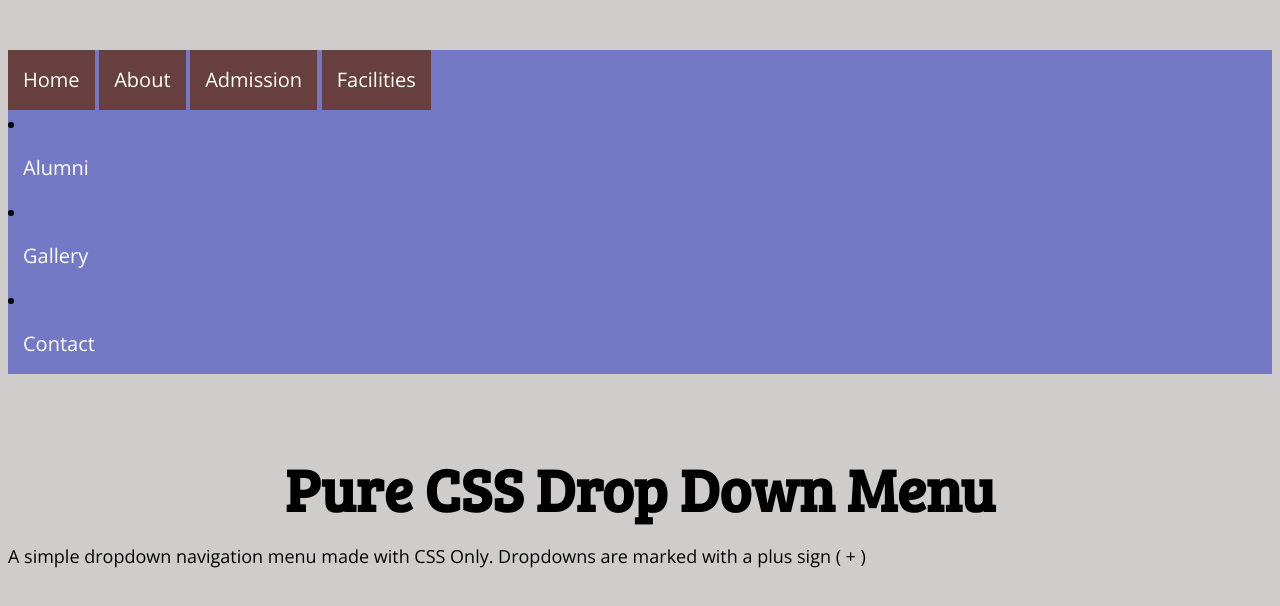
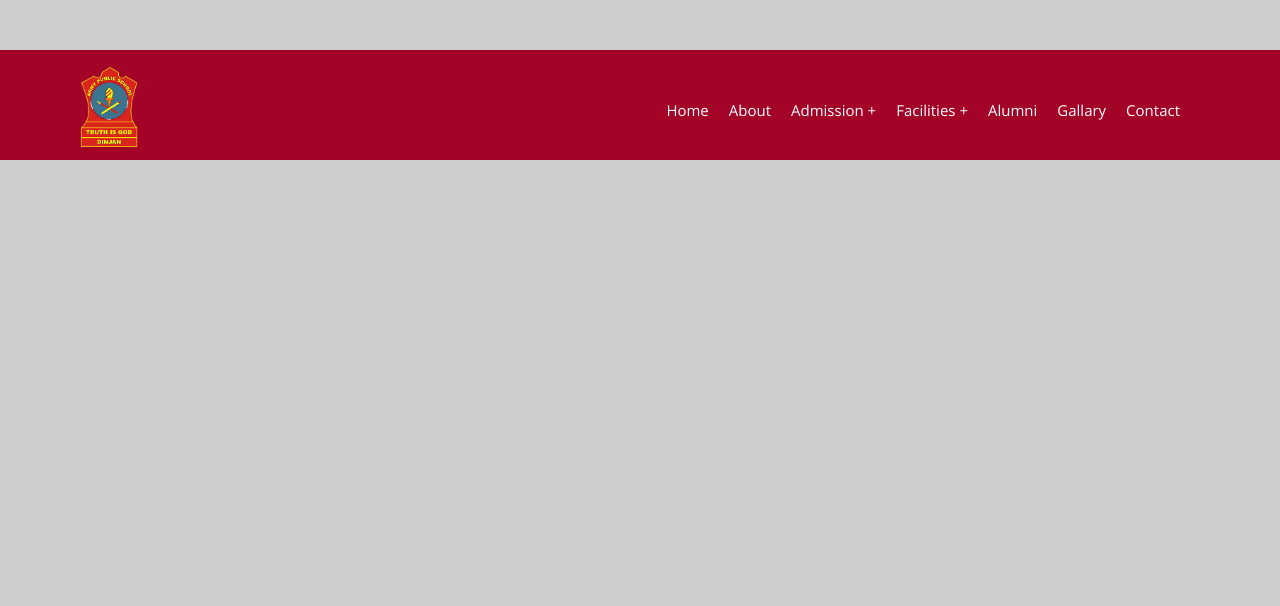
Before and after one commit to sheetal95/dropdown, a plain HTML site: page index.html in a window 1280 px wide. Drawn offline with nearby package versions, Linux system fonts and the light colour scheme.

Commit message:
modify dropdown

```diff
--- a/index.html
+++ b/index.html
@@ -1,21 +1,64 @@
 <!DOCTYPE html>
 <html lang="en">
+
 <head>
     <meta charset="UTF-8">
     <meta http-equiv="X-UA-Compatible" content="IE=edge">
     <meta name="viewport" content="width=device-width, initial-scale=1.0">
-    <title>Document</title>
+    <title>navbar-dropdown</title>
     <link rel="stylesheet" href="style.css">
 </head>
+
 <body>
+    <section class="navigation">
+        <div class="nav-container">
+            <div class="logo">
+                <img src="image/logo.png" alt="logo">
+            </div>
 
-<div id="container">
             <nav>
                 <ul>
                     <li><a href="#">Home</a></li>
                     <li><a href="#">About</a></li>
                     <li><a href="#">Admission</a>
-            <!-- First DropDown -->
+                        <!-- First Drop Down -->
+                        <ul>
+                            <li><a href="#">Admission form</a></li>
+                            <li><a href="#">Admission Process</a></li>
+                            <li><a href="#">Fees Sturcture</a></li>
+                        </ul>
+                    </li>
+                    <li><a href="#">Facilities</a>
+                        <!-- Second Drop Down -->
+                        <ul>
+                            <li><a href="#">Sports</a></li>
+                            <li><a href="#">Library</a></li>
+                            <li><a href="#">Canteen</a>
+                                <li><a href="#">Digital Class Room</a>
+                        </ul>
+                        </li>
+
+                        <li><a href="#">Alumni</a></li>
+                        <li><a href="#">Gallary</a></li>
+                        <li><a href="#">Contact</a></li>
+
+                </ul>
+            </nav>
+
+
+
+
+
+
+
+
+            <!---- <nav>
+
+                    <ul>
+                        <li><a href="#">Home</a></li>
+                        <li><a href="#">About</a></li>
+                        <li><a href="#">Admission</a>
+                            <!-- First Drop Down --
                             <ul>
                                 <li><a href="#">Admission Process</a></li>
                                 <li><a href="#">Admission Form</a></li>
@@ -23,26 +66,22 @@
                             </ul>
                         </li>
                         <li><a href="#">Facilities</a>
-            <!-- First Tier Drop Down -->
+                            <!-- Second Drop Down --
                             <ul>
-                <li><a href="#">Sports</a></li>
+                                <li><a href="#">Sport</a></li>
                                 <li><a href="#">Library</a></li>
-                <li><a href="#">Canteen</a>
-                <li><a href="#">Digital Class Room</a>
+                                <li><a href="#">Canteen</a></li>
+                                <li><a href="#">Digital Class Room</a> </li>
 
-                    </li>
-                </ul>
-                </li>
                             </ul>
                         </li>
                         <li><a href="#">Alumni</a></li>
                         <li><a href="#">Gallery</a></li>
                         <li><a href="#">Contact</a></li>
 
-        </ul>
-    </nav>
-  <h1>Pure CSS Drop Down Menu</h1>
-<p> A simple dropdown navigation menu made with CSS Only. Dropdowns are marked with a plus sign ( + )</p>
+                </nav> -->
         </div>
+    </section>
 </body>
+
 </html>
--- a/style.css
+++ b/style.css
@@ -2,26 +2,47 @@
 
 @import url(https://fonts.googleapis.com/css?family=Open+Sans);
 @import url(https://fonts.googleapis.com/css?family=Bree+Serif);
-
 body {
+    margin: 0;
+    padding: 0;
     background: #cfcccc;
-    font-size:18px;
+    font-size: 18px;
     line-height: 28px;
-	color: #000000;
-	word-wrap:break-word !important;
+    color: #ffffff;
+    word-wrap: break-word !important;
     font-family: 'Open Sans', sans-serif;
-
 }
 
-    a {
-        color: #000000;
+.navigation {
+    height: 110px;
+    background-color: #a20327;
+}
+
+.logo {
+    position: absolute;
+    float: left;
+    line-height: 55px;
+    padding-top: 4px;
+}
+
+.logo img {
+    height: 80px;
+    width: auto;
+    padding-top: 13px;
+    padding-left: 70px;
 }
 
 nav {
+    background-color: #a20327;
+    position: relative;
+    display: flex;
+    align-items: flex-end;
+    justify-content: flex-end;
+    padding-right: 90px;
     margin: 50px 0;
-        background-color: #7479c5;
+    background: none;
+    padding-top: 30px;
 }
-
 
 nav ul {
     padding: 0;
@@ -30,21 +51,19 @@ body {
     position: relative;
 }
 
-    nav ul li
-    {
-        display:inline-block;
-        background-color: rgb(104, 63, 63);
-
+nav ul li {
+    display: inline-block;
+    background-color: #a20327;
+    float: left;
 }
 
-     nav a
-    {
-        display:block;
-        padding:0 15px;
-        color:#FFF;
-        font-size:20px;
+nav a {
+    display: block;
+    padding: 0 10px;
+    color: #FFF;
+    font-size: 15px;
     line-height: 60px;
-        text-decoration:none;
+    text-decoration: none;
 }
 
 nav a:hover {
@@ -53,43 +72,32 @@ body {
 
 
 /* Hide Dropdowns */
+
 nav ul ul {
     display: none;
     position: absolute;
-    top: 40px; /* the height of the main nav */
+    top: 60px;
 }
 
 
 /* Display Dropdown on Hover */
-nav ul li:hover > ul {
-	display:inherit;
+
+nav ul li:hover>ul {
+    display: inherit;
 }
 
-
 nav ul ul li {
-	width:270px;
-	float:none;
-	display:list-item;
+    width: 190px;
+    height: 58px;
+    float: none;
+    display: list-item;
     position: relative;
 }
 
-
-	h1 {
-        font-size: 50px;
-        text-align: center;
-        color: #000000;
-        margin-top: 100px;
-        text-align:center;
-        font-size:60px;
-        font-family: 'Bree Serif', 'serif';
+li>a:after {
+    content: ' +';
 }
 
-    h3 {
-        font-size: 30px;
-        text-align: center;
-        color: #FFF;
+li>a:only-child:after {
+    content: '';
 }
-
-    h3 a {
-        color: #FFF;
-    }
```
Also changed, not shown: image/logo.png (added). Lines whose indentation alone changed are shown as unchanged.
